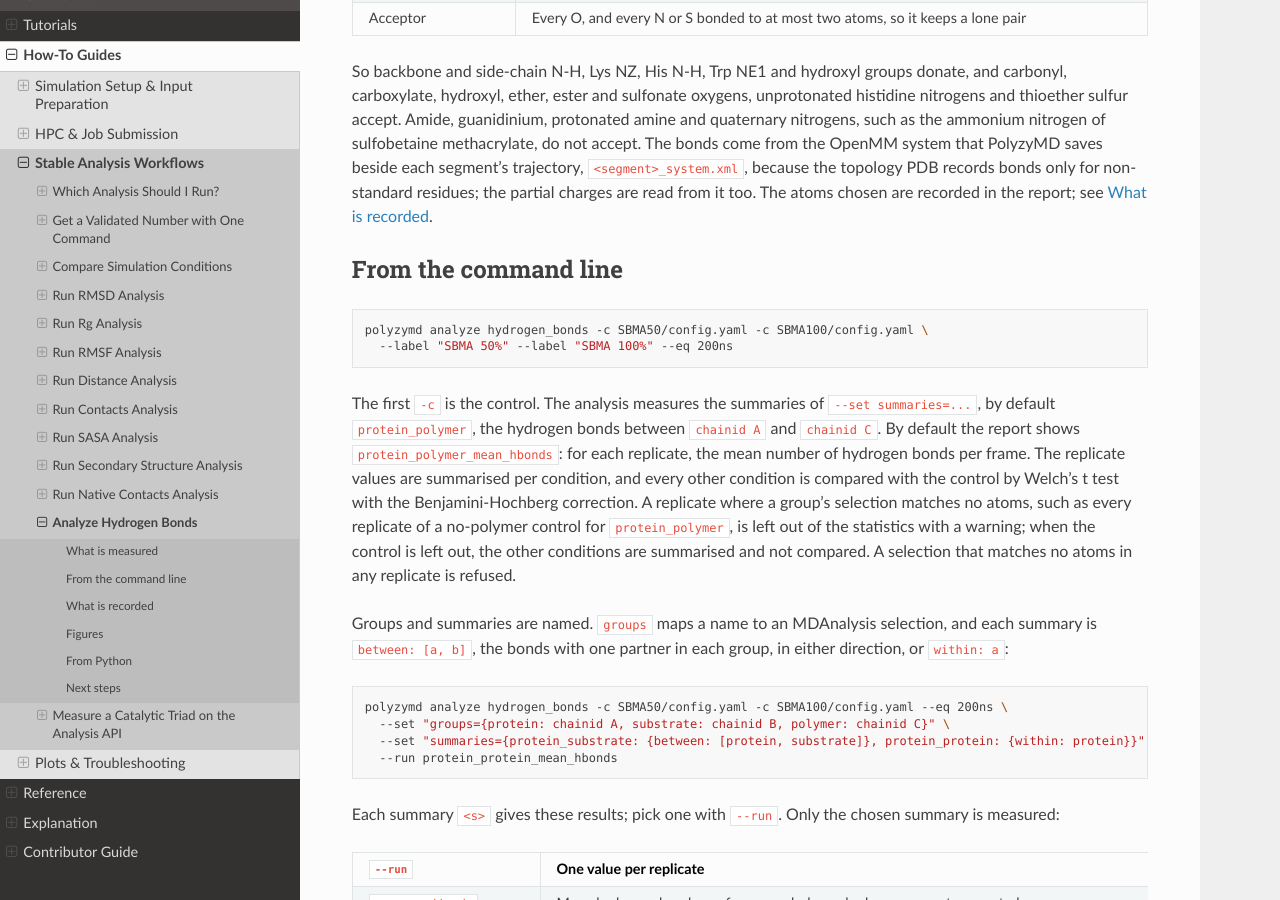
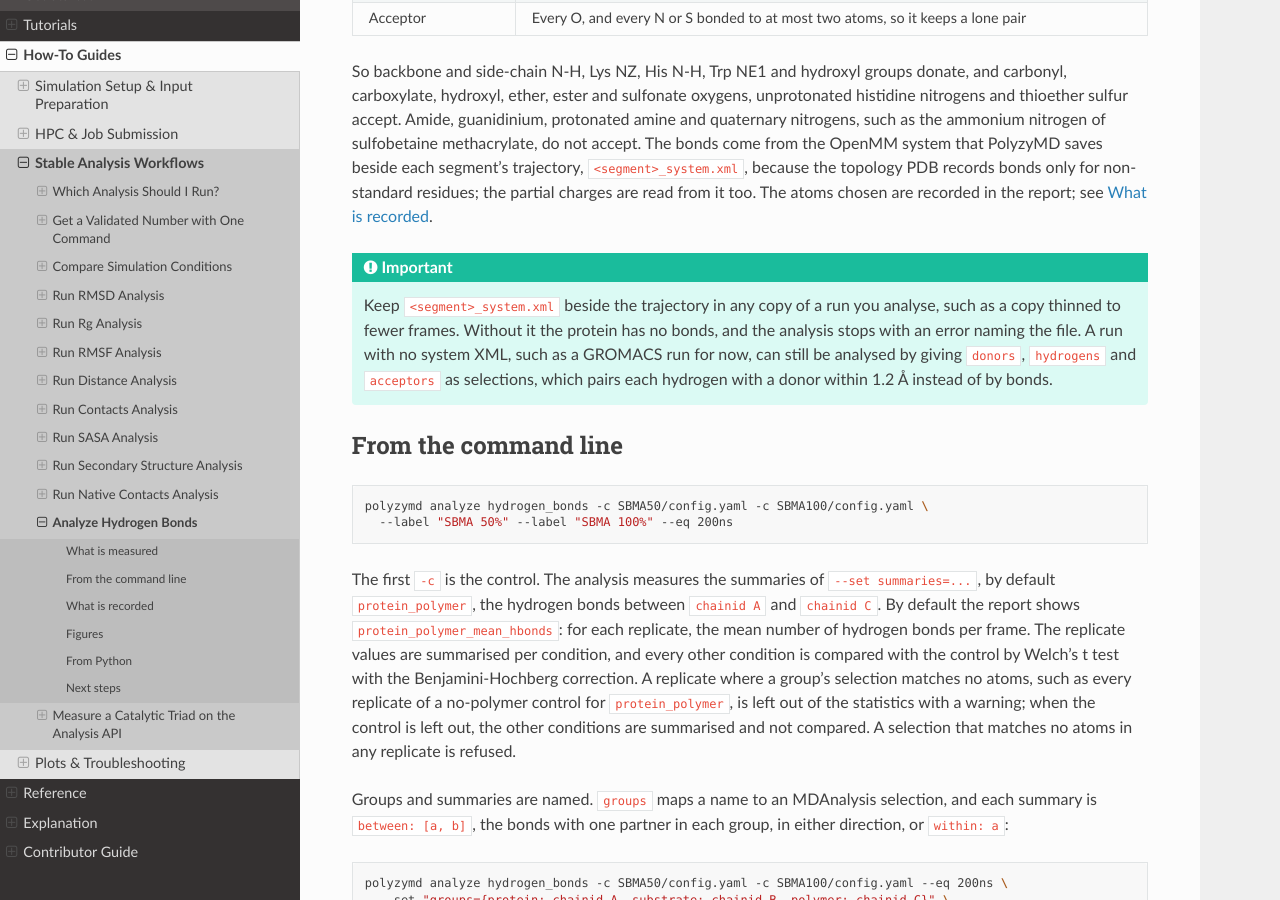
Before and after one commit to joelaforet/polyzymd, a Sphinx documentation site: the page built from docs/source/how_to/hydrogen_bonds.md, in a window 1280 px wide and 900 px high, scrolled down 937 px. Built offline with Sphinx 7.4.7 and the Read the Docs theme 3.1.0, drawn with Linux system fonts in a browser that asks for light colours.

Commit message:
docs(analyses): say that copies of runs must keep the system XML for hydrogen bonds
A thinned or copied run without <segment>_system.xml has no protein
bonds, so hydrogen_bonds stops unless donors, hydrogens and acceptors
are given as selections; the HPC page notes that each array task needs
what its analysis needs. Found when the parallel recipe ran on Blanca
against thinned archive copies.

````diff
--- a/docs/source/how_to/hydrogen_bonds.md
+++ b/docs/source/how_to/hydrogen_bonds.md
@@ -55,6 +55,15 @@ OpenMM system that PolyzyMD saves beside each segment's trajectory,
 `<segment>_system.xml`, because the topology PDB records bonds only for
 non-standard residues; the partial charges are read from it too. The atoms
 chosen are recorded in the report; see [What is recorded](#what-is-recorded).
+
+```{important}
+Keep `<segment>_system.xml` beside the trajectory in any copy of a run you
+analyse, such as a copy thinned to fewer frames. Without it the protein has
+no bonds, and the analysis stops with an error naming the file. A run with no
+system XML, such as a GROMACS run for now, can still be analysed by giving
+`donors`, `hydrogens` and `acceptors` as selections, which pairs each hydrogen
+with a donor within 1.2 Å instead of by bonds.
+```
 
 ## From the command line
 
````
Also changed, not shown: docs/source/how_to/hpc_execution.md (+4 -1 lines).
